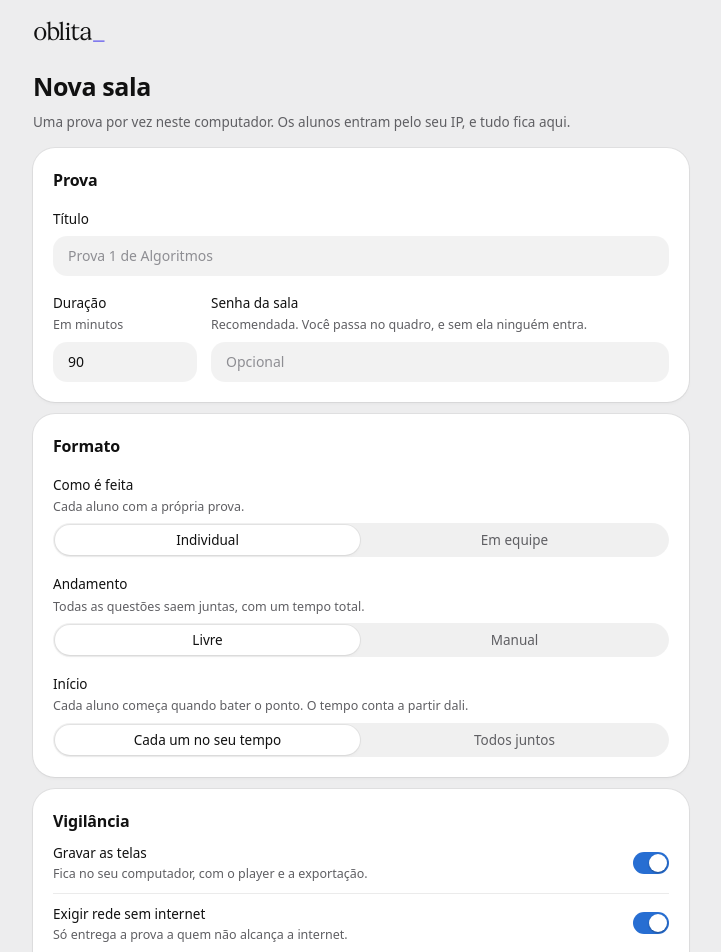
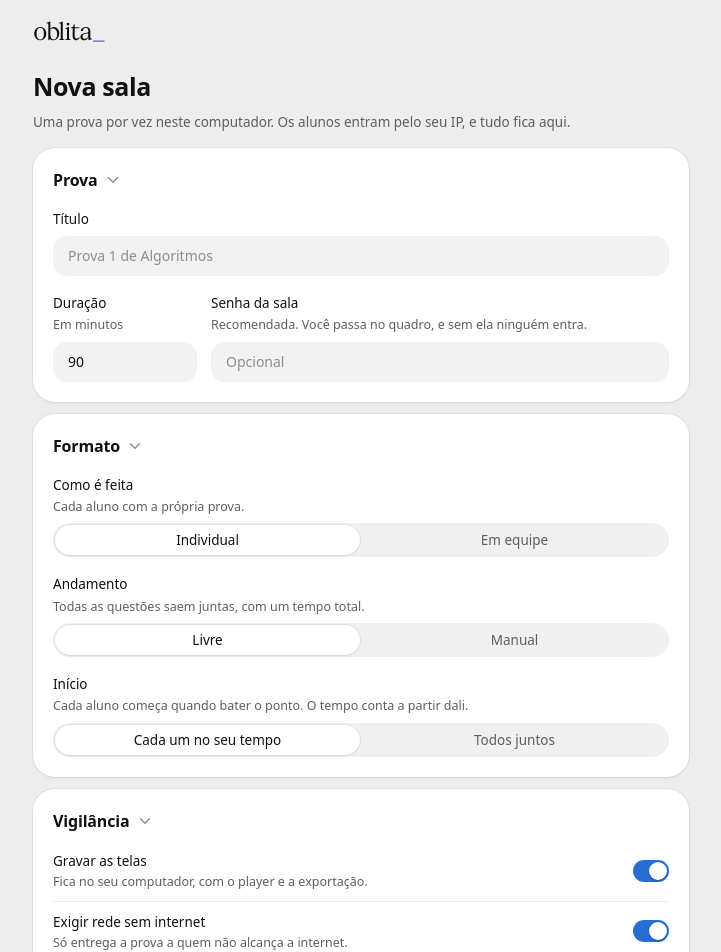
Before and after one commit to giulianoo0/oblita, a React (Vite) app: page /nova in a window 1280 px wide. Shown: the top 952 px of the page, without its empty margins (279-1000 px from the left). Built offline with nearby package versions, Linux system fonts and the light colour scheme.

Commit message:
Seções do formulário de nova sala recolhem pelo título

```diff
--- a/src/styles/app.css
+++ b/src/styles/app.css
@@ -287,6 +287,21 @@ textarea.input { height: auto; min-height: 5.5rem; padding: 0.625rem 0.875rem; r
 .form-section { gap: 1.125rem; }
 .form-section > h2, .form-section .row > h2 { font-size: var(--text-lg); font-weight: 600; letter-spacing: -0.01em; }
 .form-section > .switch + .switch { border-top: 1px solid var(--line); }
+/* Seção que recolhe: a altura desliza de 1fr a 0fr, e a margem negativa deixa o anel de foco dos campos à vista. */
+.fold { display: flex; flex-direction: column; gap: 0; }
+.fold-head { gap: 0.75rem; }
+.fold-toggle { display: inline-flex; align-items: center; gap: 0.375rem; padding: 0; border: 0; background: none; color: inherit; font: inherit; letter-spacing: inherit; cursor: pointer; text-align: start; }
+.fold-chevron { flex: none; color: var(--text-faint); transition: rotate var(--dur-base) var(--ease-out); }
+.fold:not([data-open]) .fold-chevron { rotate: -90deg; }
+.fold-body { display: grid; grid-template-rows: 1fr; transition: grid-template-rows var(--dur-base) var(--ease-out); }
+.fold:not([data-open]) .fold-body { grid-template-rows: 0fr; }
+/* O espaçamento fica dentro do que recolhe: recolhida, a seção é só o título. */
+.fold-inner { min-height: 0; overflow: hidden; margin: 0 -0.25rem; }
+.fold-content { display: flex; flex-direction: column; gap: 1.125rem; padding: 1.125rem 0.25rem 0.25rem; }
+.fold-content.list { gap: 0; padding-top: 0.5rem; }
+.fold-content.list > .switch + .switch { border-top: 1px solid var(--line); }
+.fold[data-open] { padding-bottom: 1rem; }
+@media (hover: hover) and (pointer: fine) { .fold-toggle:hover .fold-chevron { color: var(--text-muted); } }
 .form-row { display: grid; grid-template-columns: minmax(7rem, 9rem) 1fr; gap: 0.875rem; align-items: start; }
 .form-row > :only-child { grid-column: 1 / -1; }
 @media (max-width: 34rem) { .form-row { grid-template-columns: 1fr; } }
--- a/src/teacher/NewRoom.tsx
+++ b/src/teacher/NewRoom.tsx
@@ -1,5 +1,5 @@
 import { Check, ChevronDown, ChevronRight, Copy, FileJson, ImagePlus, Loader2, Plus, Sparkles, Trash2, Upload } from 'lucide-react'
-import { useEffect, useRef, useState } from 'react'
+import { useEffect, useId, useRef, useState, type ReactNode } from 'react'
 import { Link, useNavigate } from 'react-router-dom'
 import {
   validateExam,
@@ -219,8 +219,7 @@ export default function NewRoom() {
           <p className="muted">Uma prova por vez neste computador. Os alunos entram pelo seu IP, e tudo fica aqui.</p>
         </header>
 
-        <section className="card stack form-section">
-          <h2>Prova</h2>
+        <FoldCard title="Prova">
           <Field label="Título">
             <input className="input" value={title} onChange={(e) => setTitle(e.target.value)} placeholder="Prova 1 de Algoritmos" />
           </Field>
@@ -234,10 +233,9 @@ export default function NewRoom() {
               <input className="input" type="password" autoComplete="new-password" placeholder="Opcional" value={password} onChange={(e) => setPassword(e.target.value)} />
             </Field>
           </div>
-        </section>
+        </FoldCard>
 
-        <section className="card stack form-section">
-          <h2>Formato</h2>
+        <FoldCard title="Formato">
           <div className="field">
             <span>Como é feita</span>
             <small className="field-hint">{mode === 'individual' ? 'Cada aluno com a própria prova.' : 'Os alunos montam equipes com um código e editam o mesmo código juntos.'}</small>
@@ -268,20 +266,15 @@ export default function NewRoom() {
               <Segmented stretch label="Início" value={timing} onChange={setTiming} options={[{ value: 'clock-in', label: 'Cada um no seu tempo' }, { value: 'global', label: 'Todos juntos' }]} />
             </div>
           )}
-        </section>
+        </FoldCard>
 
-        <section className="card form-section">
-          <h2>Vigilância</h2>
+        <FoldCard title="Vigilância" list>
           <Switch label="Gravar as telas" hint="Fica no seu computador, com o player e a exportação." checked={record} onChange={setRecord} />
           <Switch label="Exigir rede sem internet" hint="Só entrega a prova a quem não alcança a internet." checked={isolation} onChange={setIsolation} />
           <Switch label="Botão Testar" hint="O aluno roda os testes ocultos uma vez por minuto e vê só quantos passaram." checked={compiler} onChange={setCompiler} />
-        </section>
+        </FoldCard>
 
-        <section className="card stack form-section">
-          <div className="row wrap">
-            <h2 className="grow">Questões</h2>
-            <Segmented label="Origem das questões" value={source} onChange={setSource} options={[{ value: 'json', label: 'Arquivo' }, { value: 'build', label: 'Montar aqui' }]} />
-          </div>
+        <FoldCard title="Questões" aside={<Segmented label="Origem das questões" value={source} onChange={setSource} options={[{ value: 'json', label: 'Arquivo' }, { value: 'build', label: 'Montar aqui' }]} />}>
           {source === 'json' ? (
             <>
               <AssistantBanner onOpen={() => setAssistant(true)} />
@@ -300,7 +293,7 @@ export default function NewRoom() {
               </div>
             </>
           )}
-        </section>
+        </FoldCard>
 
         {errors.length > 0 && <div className="errbox">{errors.join('\n')}</div>}
         <div className="form-actions">
@@ -316,6 +309,31 @@ export default function NewRoom() {
 }
 
 const LLMS_URL = 'https://oblita.giuli.dev/llms.txt'
+
+// Seção do formulário que recolhe pelo título. Recolhida, o conteúdo continua montado (nada do que foi digitado se perde).
+// `list` junta os itens sem espaço entre eles, separados por linha, como os interruptores da vigilância.
+function FoldCard({ title, aside, list, children }: { title: string; aside?: ReactNode; list?: boolean; children: ReactNode }) {
+  const [open, setOpen] = useState(true)
+  const body = useId()
+  return (
+    <section className="card form-section fold" data-open={open || undefined}>
+      <div className="row wrap fold-head">
+        <h2 className="grow">
+          <button type="button" className="fold-toggle" aria-expanded={open} aria-controls={body} onClick={() => setOpen((v) => !v)}>
+            {title}
+            <ChevronDown size={18} className="fold-chevron" aria-hidden="true" />
+          </button>
+        </h2>
+        {open && aside}
+      </div>
+      <div className="fold-body" id={body} inert={!open || undefined}>
+        <div className="fold-inner">
+          <div className={list ? 'fold-content list' : 'fold-content'}>{children}</div>
+        </div>
+      </div>
+    </section>
+  )
+}
 
 function AssistantBanner({ onOpen }: { onOpen: () => void }) {
   return (
```
